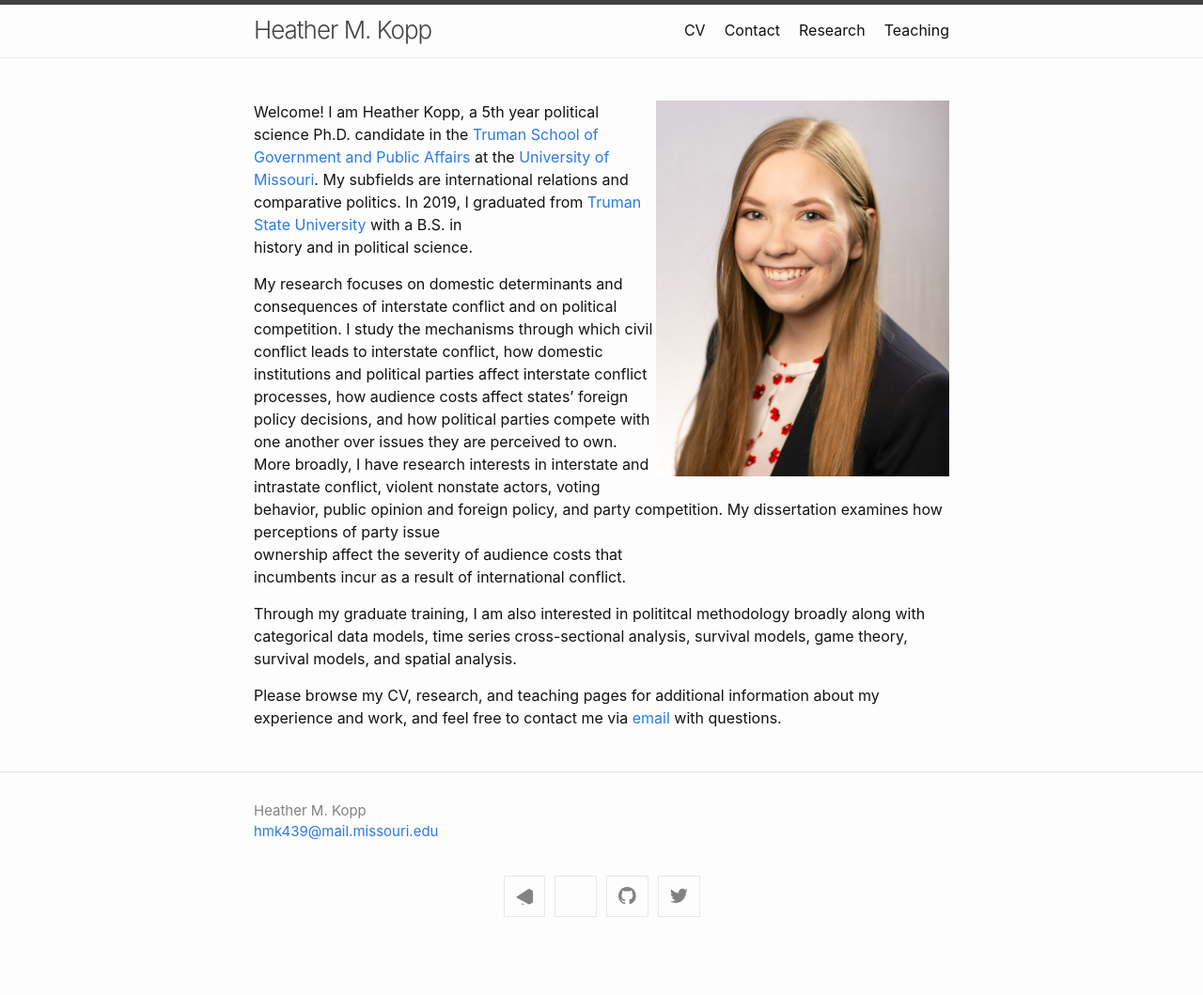
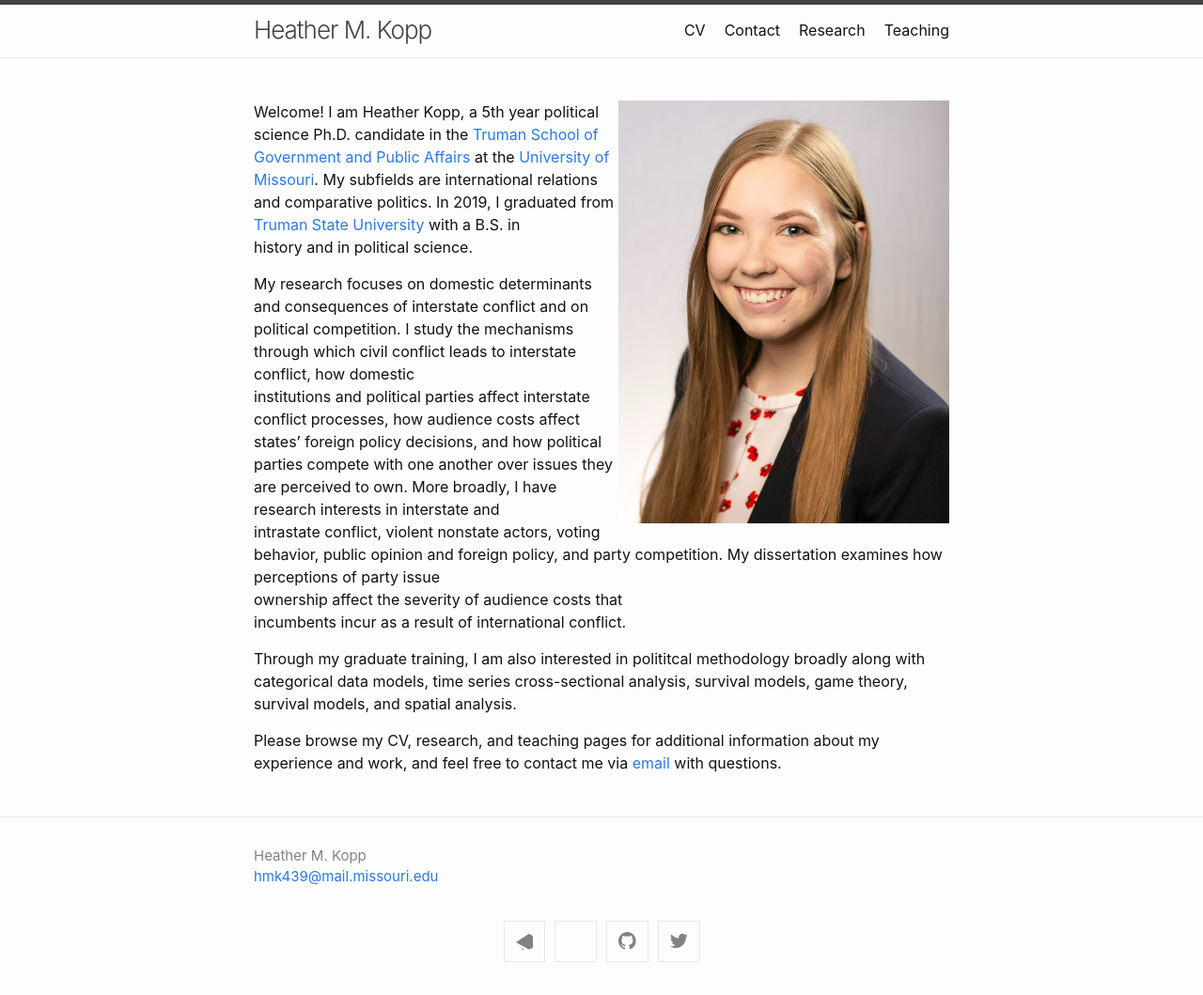
Before and after one commit to heatherkopp/heatherkopp.github.io, a Jekyll site: the page built from index.md, in a window 1280 px wide. Shown: the whole page at 94% size. Built offline with Jekyll 4.4.1, drawn with Linux system fonts in a browser that asks for light colours; before the commit the page ends 1011 px from its top, so only the background shows below that.

Commit message:
Update index.md

```diff
--- a/index.md
+++ b/index.md
@@ -2,7 +2,7 @@
 layout: home
 ---
 
-<img align="right" src="https://heatherkopp.github.io/files/kopp.jpg" height="400" alt="kopp"/>
+<img align="right" src="https://heatherkopp.github.io/files/kopp.jpg" height="450" alt="kopp"/>
 
 Welcome! I am Heather Kopp, a 5th year political science Ph.D. candidate in the [Truman School of Government and Public Affairs](https://www.truman.missouri.edu/){:target="_blank"} at the [University of Missouri](https://www.missouri.edu/){:target="_blank"}. My subfields are international relations and comparative politics. In 2019, I graduated from [Truman State University](https://www.truman.edu/){:target="_blank"} with a B.S. in <br> history and in political science.
 
```
